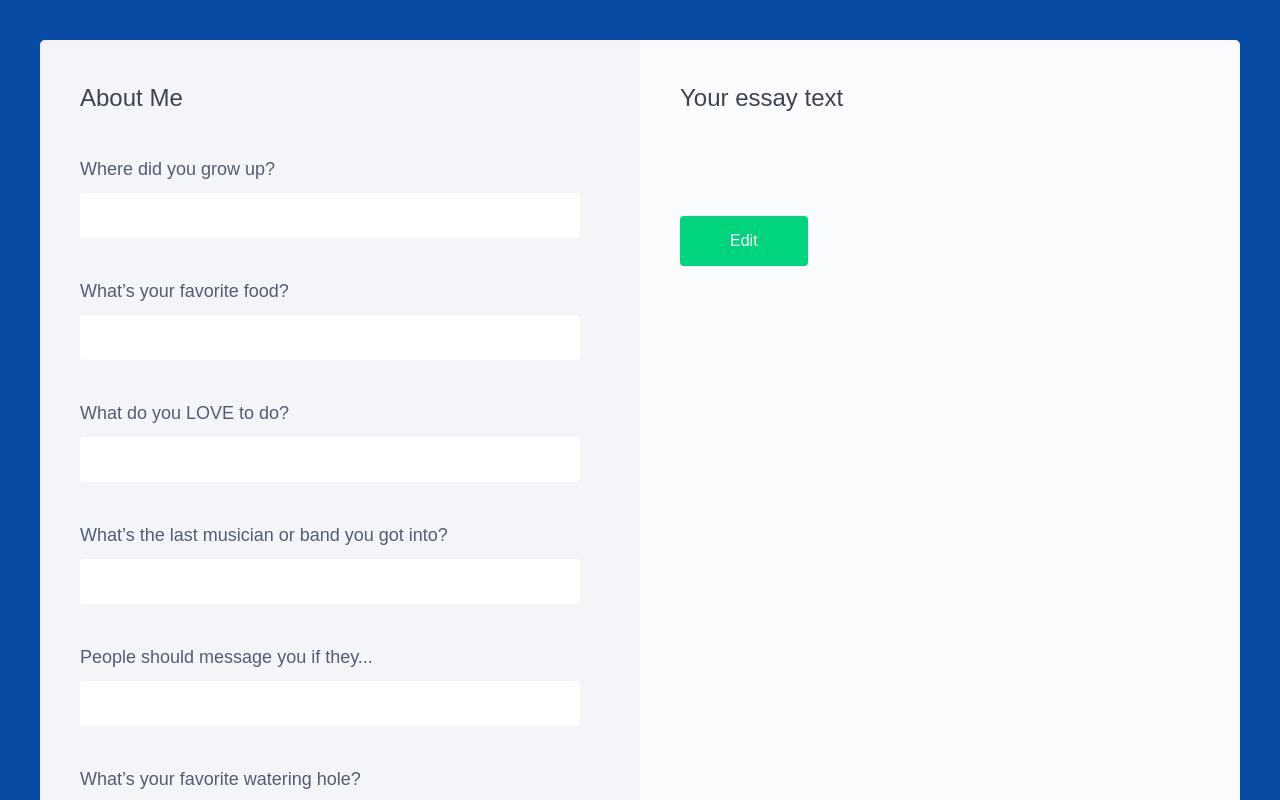
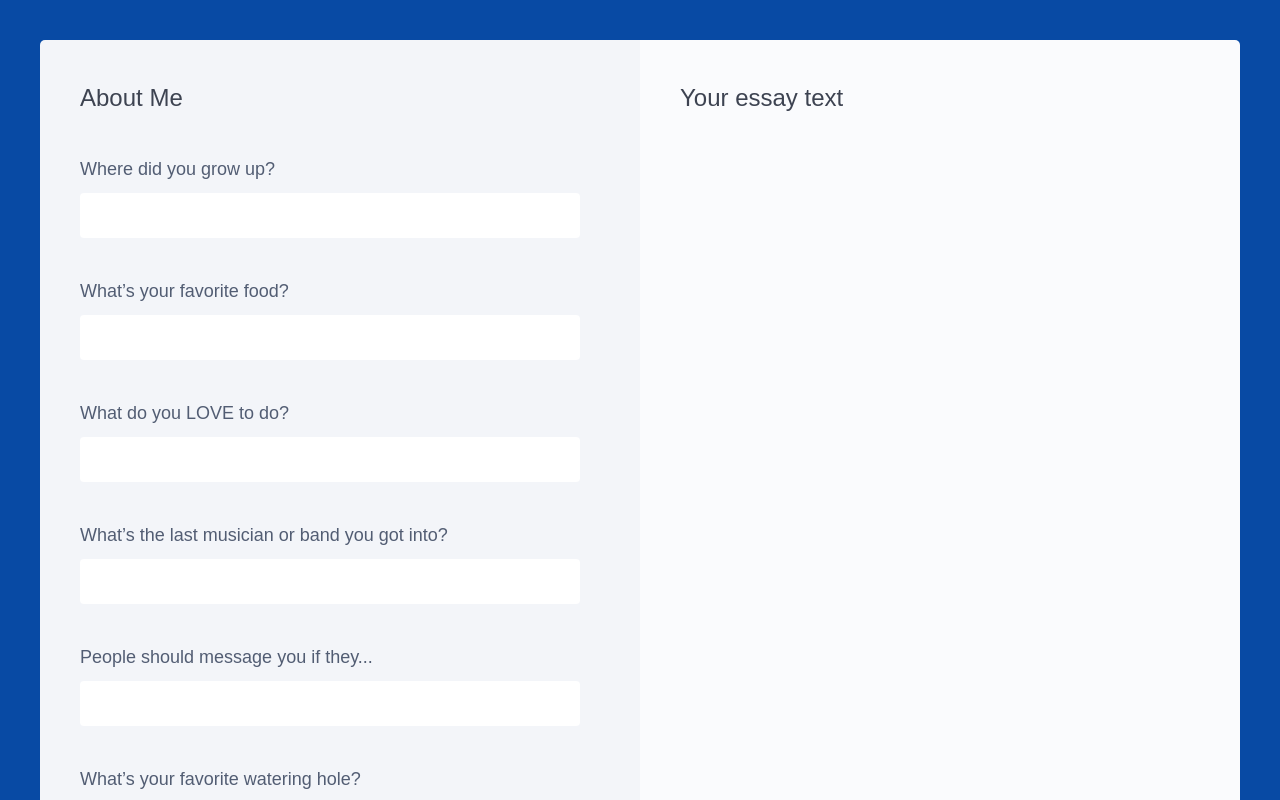
Before and after one commit to justbartlett/okcupid-takehome, a React (Create React App) app: page / in a window 1280 px wide. Shown: the top 800 px of the page. Built offline with nearby package versions, Linux system fonts and the light colour scheme.

Commit message:
woops forgot show hide edit button

```diff
--- a/src/components/Essay.tsx
+++ b/src/components/Essay.tsx
@@ -2,6 +2,7 @@ import React, { FC } from 'react';
 import {useSelector} from 'react-redux';
 import {NavLink} from 'react-router-dom';
 import { ApplicationState } from '../modules';
+import { checkNull } from '../utils/helpers';
 import '../styles/essay.scss';
 
 const templatesSelector = (state: ApplicationState) => state.madlib.templateSentences;
@@ -10,7 +11,6 @@ const answersSelector = (state: ApplicationState) => state.madlib.questions
 const Essay: FC = () => {
   const templates = useSelector(templatesSelector);
   const answers = useSelector(answersSelector);
-
   return (
     <div className="essay">
       <h2>Your essay text</h2>
@@ -21,9 +21,11 @@ const Essay: FC = () => {
           return <span key={index}>{parts.map((part: string, key: number) => (part.match(reg) ? <strong key={key}>{answers[index].answer}</strong> : part))} </span>;
         })}
       </p>
-      <NavLink to="/edit">
-        <button>Edit</button>
-      </NavLink>
+      { templates.every(checkNull) &&
+        <NavLink to="/edit">
+          <button>Edit</button>
+        </NavLink>
+      }
     </div>
   );
 };
--- a/src/utils/helpers.ts
+++ b/src/utils/helpers.ts
@@ -94,3 +94,7 @@ const randomNumber = (length: number) =>
 
 export const randomArrayItem = (array: any) =>
   array[randomNumber(array.length)];
+
+export const checkNull = (val: string) => {
+  return val !== '';
+}
```
